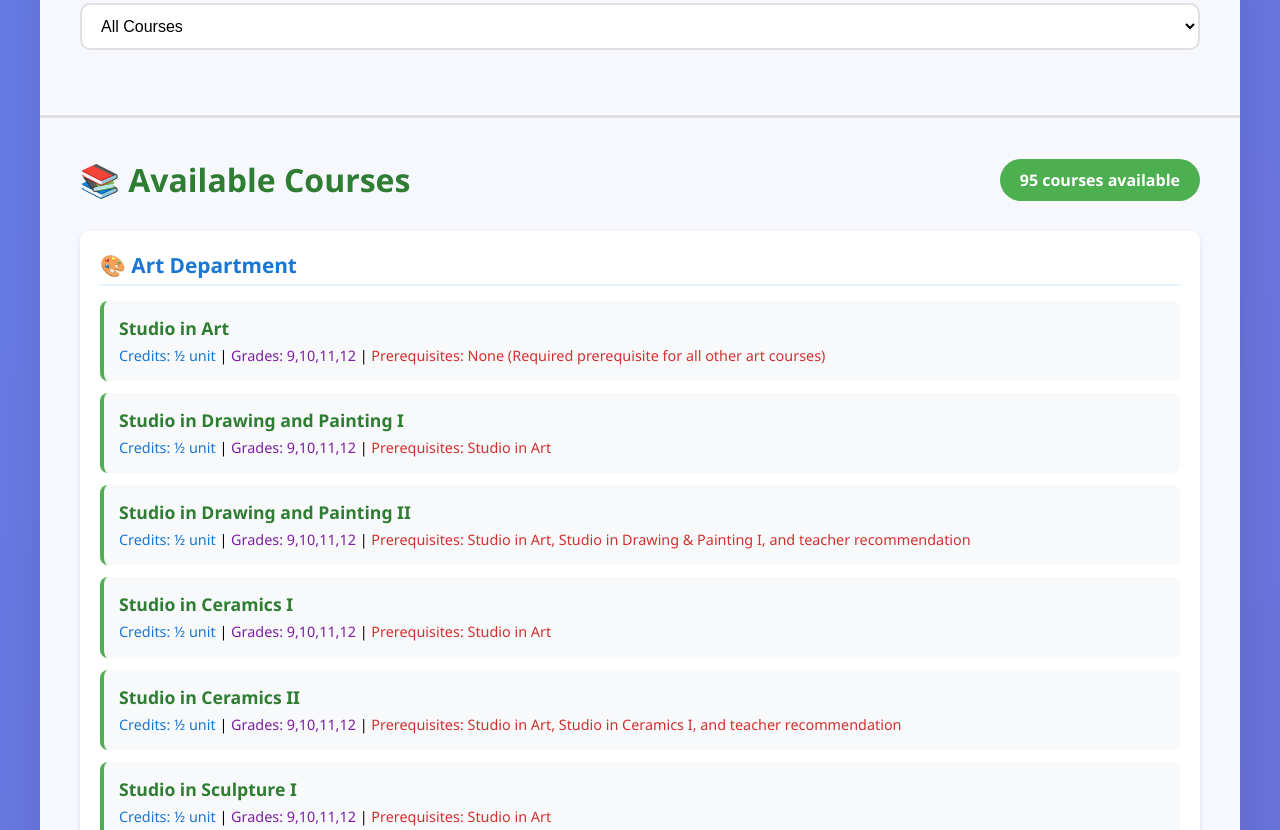
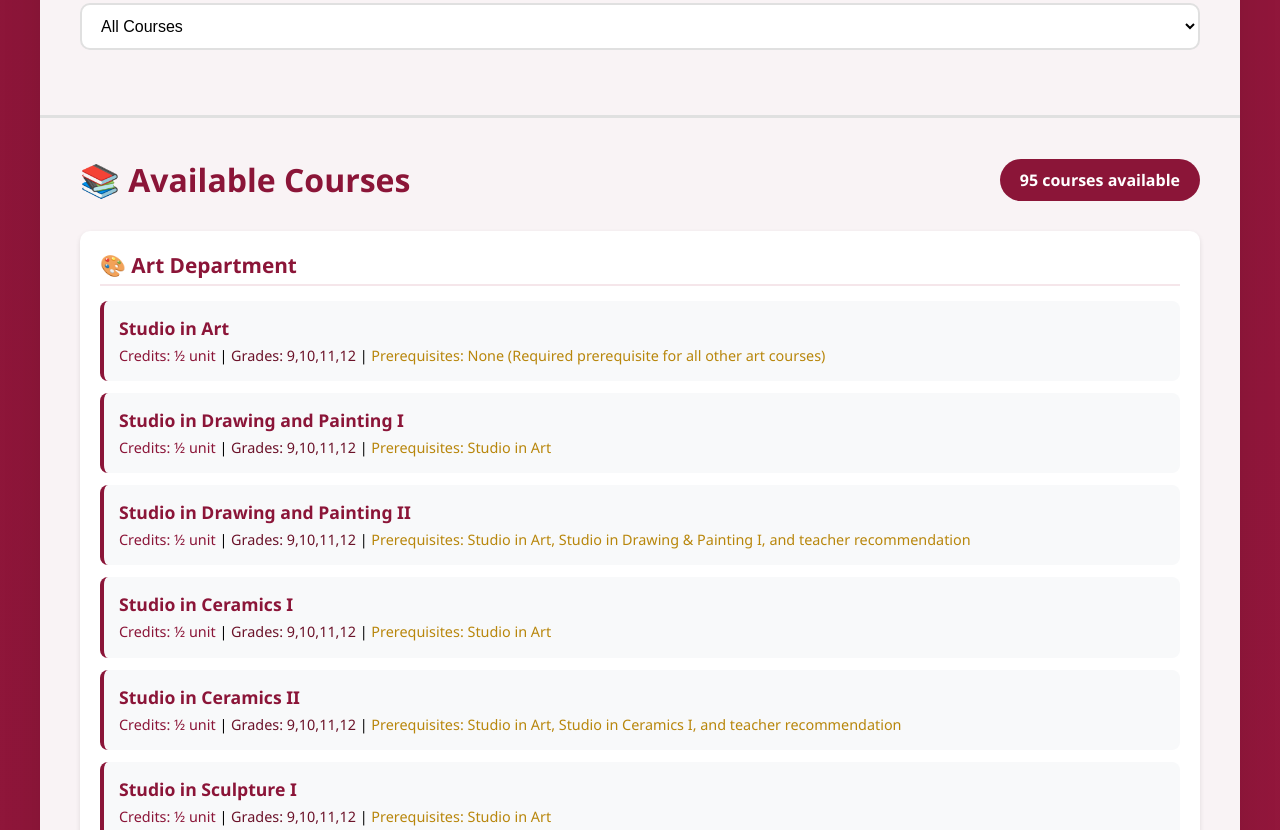
Before and after one commit to program247365/ophs-explore, a plain HTML site: page index.html in a window 1280 px wide. Shown: the part 776-1606 px from the top of the page. Drawn offline with Linux system fonts and the light colour scheme.

Commit message:
feat: course handbook link and better colors

```diff
--- a/index.html
+++ b/index.html
@@ -13,7 +13,7 @@
 
         body {
             font-family: 'Segoe UI', Tahoma, Geneva, Verdana, sans-serif;
-            background: linear-gradient(135deg, #667eea 0%, #764ba2 100%);
+            background: linear-gradient(135deg, #8B1538 0%, #A91B47 100%);
             min-height: 100vh;
             padding: 20px;
         }
@@ -28,7 +28,7 @@
         }
 
         .header {
-            background: linear-gradient(135deg, #4CAF50, #45a049);
+            background: linear-gradient(135deg, #8B1538, #A91B47);
             color: white;
             padding: 30px;
             text-align: center;
@@ -100,8 +100,8 @@
 
         select:focus, input[type="number"]:focus {
             outline: none;
-            border-color: #4CAF50;
-            box-shadow: 0 0 0 3px rgba(76, 175, 80, 0.1);
+            border-color: #8B1538;
+            box-shadow: 0 0 0 3px rgba(139, 21, 56, 0.1);
         }
 
         .checkbox-group {
@@ -130,7 +130,7 @@
         }
 
         .filter-summary {
-            background: linear-gradient(135deg, #2196F3, #1976D2);
+            background: linear-gradient(135deg, #8B1538, #A91B47);
             color: white;
             padding: 15px 25px;
             margin: 20px 0;
@@ -152,13 +152,13 @@
         }
 
         .courses-title {
-            color: #2e7d32;
+            color: #8B1538;
             font-size: 2em;
             font-weight: 600;
         }
 
         .course-count {
-            background: #4CAF50;
+            background: #8B1538;
             color: white;
             padding: 10px 20px;
             border-radius: 25px;
@@ -180,10 +180,10 @@
 
         .category-title {
             font-weight: 600;
-            color: #1976d2;
+            color: #8B1538;
             margin-bottom: 15px;
             font-size: 1.3em;
-            border-bottom: 2px solid #e3f2fd;
+            border-bottom: 2px solid #f5e6ea;
             padding-bottom: 5px;
         }
 
@@ -192,7 +192,7 @@
             padding: 15px;
             background: #f8f9fa;
             border-radius: 8px;
-            border-left: 4px solid #4CAF50;
+            border-left: 4px solid #8B1538;
             transition: all 0.3s ease;
         }
 
@@ -207,7 +207,7 @@
 
         .course-name {
             font-weight: 600;
-            color: #2e7d32;
+            color: #8B1538;
             margin-bottom: 6px;
             font-size: 1.1em;
         }
@@ -218,17 +218,17 @@
         }
 
         .prerequisite {
-            color: #d32f2f;
+            color: #B8860B;
             font-weight: 500;
         }
 
         .credits {
-            color: #1976d2;
+            color: #8B1538;
             font-weight: 500;
         }
 
         .grade-level {
-            color: #7b1fa2;
+            color: #6B1229;
             font-weight: 500;
         }
 
@@ -292,7 +292,7 @@
 <body>
     <div class="container">
         <div class="header">
-            <a href="docs/course-handbook.pdf" class="handbook-link" target="_blank" title="View Full Course Handbook">
+            <a href="https://ophs.opschools.org/school-counseling/curriculum-handbook-ophs" class="handbook-link" target="_blank" rel="noopener noreferrer" title="View Official OPHS Curriculum Handbook">
                 📚 Course Handbook
             </a>
             <h1>🎓 OPHS Course Explorer</h1>
```
